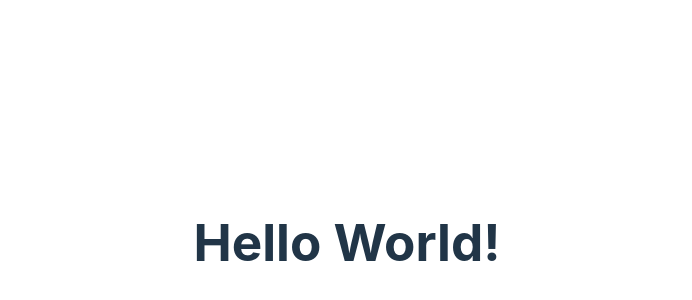
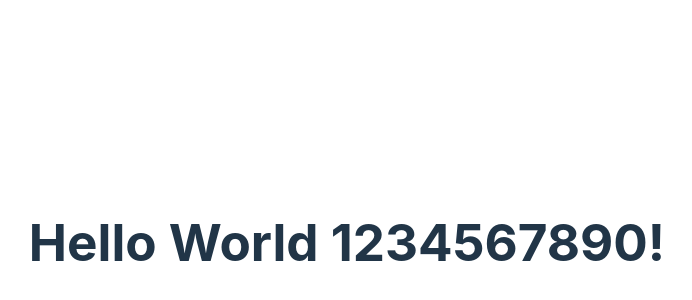
Before and after one commit to kiwisontoast/signupapp, a React (Vite) app: page / in a window 1280 px wide. Shown: the part 158-458 px from the top of the page, without its empty margins (293-985 px from the left). Built offline with nearby package versions, Linux system fonts and the light colour scheme.

Commit message:
number test

```diff
--- a/src/App.tsx
+++ b/src/App.tsx
@@ -1,6 +1,5 @@
 import { useState } from 'react'
-import reactLogo from './assets/react.svg'
-import viteLogo from '/vite.svg'
+
 import './App.css'
 
 function App() {
@@ -9,7 +8,7 @@
   return (
     <>
       <div>
-        <h1>Hello World!</h1>
+        <h1>Hello World 1234567890!</h1>
       </div>
     </>
   )
```
